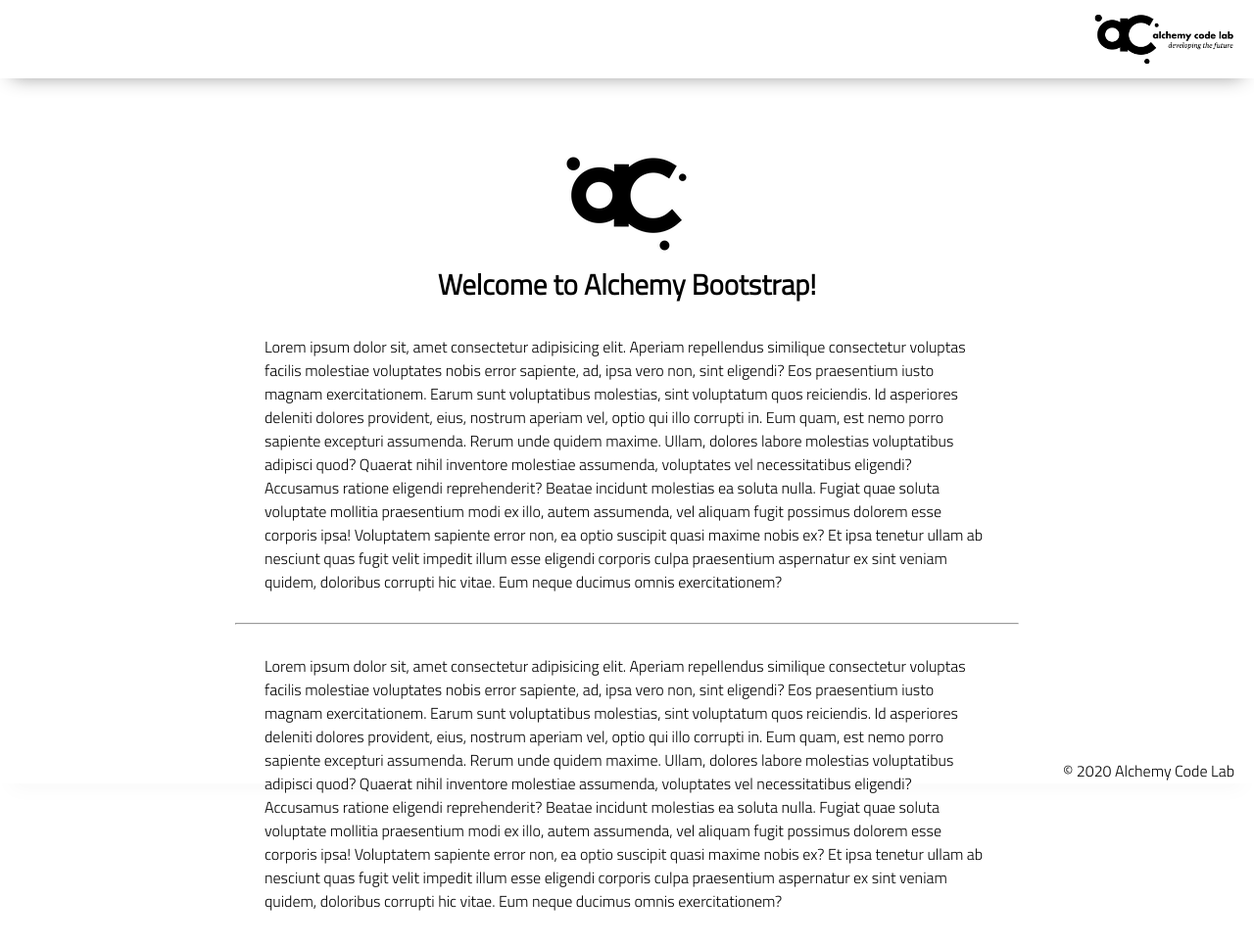
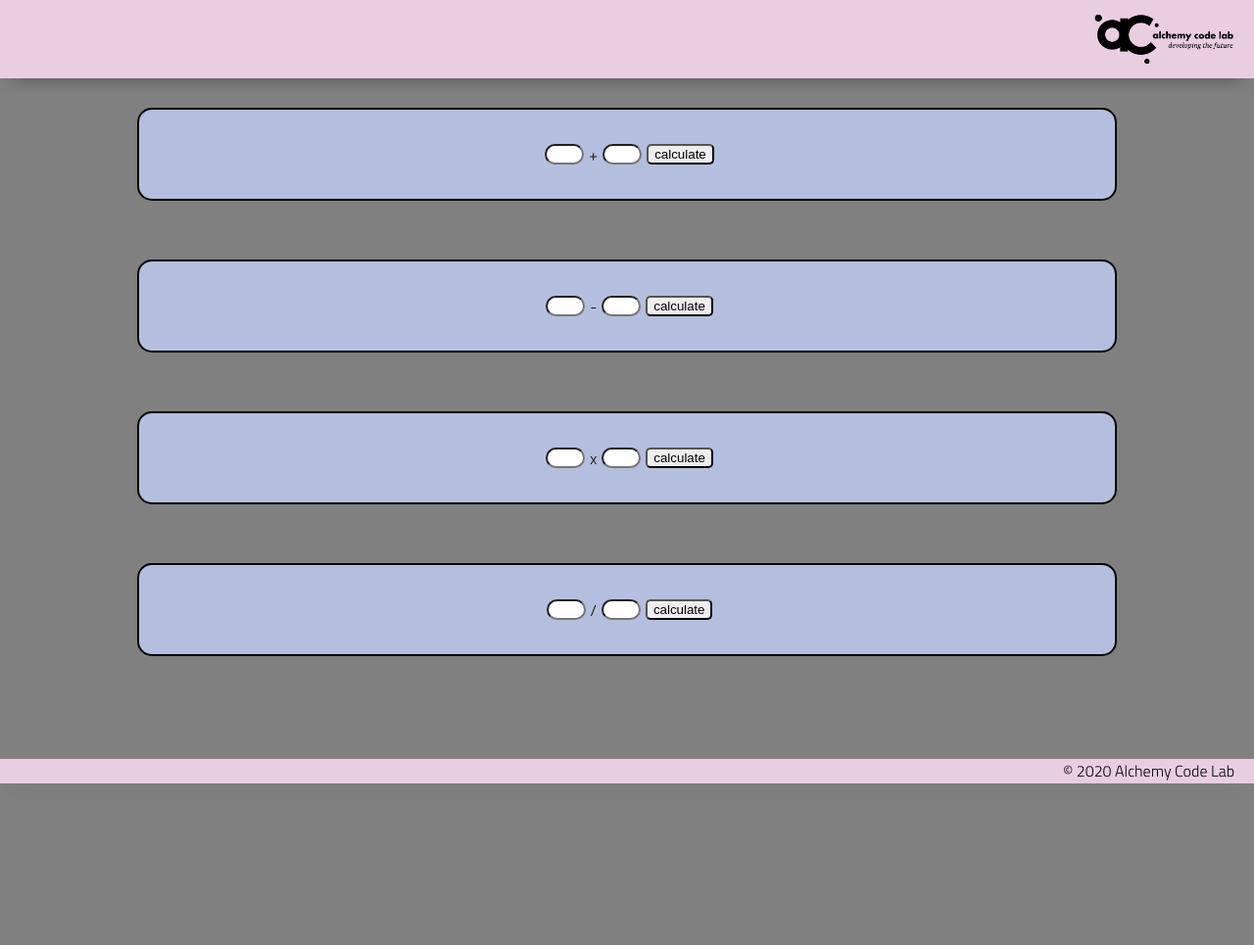
Before and after one commit to mumucodes/lab-03b-calculator, a plain HTML site: page index.html in a window 1280 px wide. Shown: the whole page at 98% size. After the commit the page ends 800 px from the top, so only its background shows below. Drawn offline with Linux system fonts and the light colour scheme.

Commit message:
adding a .jpg

```diff
--- a/app.js
+++ b/app.js
@@ -1,5 +1,48 @@
-// import functions and grab DOM elements
+// get DOM for addition
+const addValue1 = document.getElementById('value1');
+const addValue2 = document.getElementById('value2');
+const addCalculate = document.getElementById('add-calculate');
+const addResults = document.getElementById('add-results');
+// get DOM for subtraction
+const subValue1a = document.getElementById('value1a');
+const subValue2a = document.getElementById("value2a");
+const subCalculate = document.getElementById("subtract-calculate");
+const subResults = document.getElementById("subtract-results");
+// get DOM for multiplication
+const multValue1b = document.getElementById("value1b");
+const multValue2b = document.getElementById("value2b");
+const multCalculate = document.getElementById("multiply-calculate");
+const multResults = document.getElementById("multiply-results");
+// get DOM for division
+const divValue1c = document.getElementById("value1c");
+const divValue2c = document.getElementById("value2c");
+const divCalculate = document.getElementById("divide-calculate");
+const divResults = document.getElementById("divide-results");
 
-// initialize state
+// event listener for button to deliver user results addition
+addCalculate.addEventListener('click', () => {
+    const sum = addValue1.valueAsNumber + addValue2.valueAsNumber;
+    addResults.textContent = sum;
 
-// set event listeners to update state and DOM
+    console.log(addResults);
+})
+// event listener for button to deliver user results subtraction
+subCalculate.addEventListener('click', () => {
+    const sumSub = subValue1a.valueAsNumber - subValue2a.valueAsNumber;
+    subResults.textContent = sumSub;
+
+    console.log(addResults);
+})
+// event listener for button to deliver user results multiplication
+multCalculate.addEventListener('click', () => {
+    const sumMult = multValue1b.valueAsNumber * multValue2b.valueAsNumber;
+    multResults.textContent = sumMult;
+
+    console.log(addResults);
+})
+// event listener for button to deliver user results division
+divCalculate.addEventListener('click', () => {
+    const sumDiv = divValue1c.valueAsNumber / divValue2c.valueAsNumber;
+    divResults.textContent = sumDiv;
+
+})
--- a/index.html
+++ b/index.html
@@ -20,29 +20,35 @@
     </header>
     <main>
         <section class="main-section">
-            <img class="main-logo" src="assets/alchemy-logo.png"/>
-            <h2>
-                Welcome to Alchemy Bootstrap!
-            </h2>
+            <input type="number" id="value1">
+             +
+            <input type="number" id="value2">
+            <button id="add-calculate">calculate</button>
+            <div id="add-results"></div>
+        </section>
+        <section class="main-section">
+            <input type="number" id="value1a">
+            -
+            <input type="number" id="value2a">
+            <button id="subtract-calculate">calculate</button>
+            <div id="subtract-results"></div>
+        </section>
+        <section class="main-section">
+            <input type="number" id="value1b">
+            x
+            <input type="number" id="value2b">
+            <button id="multiply-calculate">calculate</button>
+            <div id="multiply-results"></div>
+        </section>
+        <section class="main-section">
+            <input type="number" id="value1c">
+            /
+            <input type="number" id="value2c">
+            <button id="divide-calculate">calculate</button>
+            <div id="divide-results"></div>
+        </section>
 
-            <content>
-            <p>
-                Lorem ipsum dolor sit, amet consectetur adipisicing elit. Aperiam repellendus similique consectetur voluptas facilis molestiae voluptates nobis error sapiente, ad, ipsa vero non, sint eligendi? Eos praesentium iusto magnam exercitationem.
-                Earum sunt voluptatibus molestias, sint voluptatum quos reiciendis. Id asperiores deleniti dolores provident, eius, nostrum aperiam vel, optio qui illo corrupti in. Eum quam, est nemo porro sapiente excepturi assumenda.
-                Rerum unde quidem maxime. Ullam, dolores labore molestias voluptatibus adipisci quod? Quaerat nihil inventore molestiae assumenda, voluptates vel necessitatibus eligendi? Accusamus ratione eligendi reprehenderit? Beatae incidunt molestias ea soluta nulla.
-                Fugiat quae soluta voluptate mollitia praesentium modi ex illo, autem assumenda, vel aliquam fugit possimus dolorem esse corporis ipsa! Voluptatem sapiente error non, ea optio suscipit quasi maxime nobis ex?
-                Et ipsa tenetur ullam ab nesciunt quas fugit velit impedit illum esse eligendi corporis culpa praesentium aspernatur ex sint veniam quidem, doloribus corrupti hic vitae. Eum neque ducimus omnis exercitationem?
-            </p>
-            <hr />
-            <p>
-                Lorem ipsum dolor sit, amet consectetur adipisicing elit. Aperiam repellendus similique consectetur voluptas facilis molestiae voluptates nobis error sapiente, ad, ipsa vero non, sint eligendi? Eos praesentium iusto magnam exercitationem.
-                Earum sunt voluptatibus molestias, sint voluptatum quos reiciendis. Id asperiores deleniti dolores provident, eius, nostrum aperiam vel, optio qui illo corrupti in. Eum quam, est nemo porro sapiente excepturi assumenda.
-                Rerum unde quidem maxime. Ullam, dolores labore molestias voluptatibus adipisci quod? Quaerat nihil inventore molestiae assumenda, voluptates vel necessitatibus eligendi? Accusamus ratione eligendi reprehenderit? Beatae incidunt molestias ea soluta nulla.
-                Fugiat quae soluta voluptate mollitia praesentium modi ex illo, autem assumenda, vel aliquam fugit possimus dolorem esse corporis ipsa! Voluptatem sapiente error non, ea optio suscipit quasi maxime nobis ex?
-                Et ipsa tenetur ullam ab nesciunt quas fugit velit impedit illum esse eligendi corporis culpa praesentium aspernatur ex sint veniam quidem, doloribus corrupti hic vitae. Eum neque ducimus omnis exercitationem?
-            </p>
 
-        </section>
     </main>
     <footer>
         <div class="copy gutter-right">&copy; 2020 Alchemy Code Lab</div>
--- a/styles/style.css
+++ b/styles/style.css
@@ -1,17 +1,17 @@
 
 body {
-    /* https://coolors.co/generate and click export -> scss to get the colors to copy and paste below*/
-    /* --color1: hsla(349, 69%, 76%, 1);
+    https://coolors.co/generate and click export -> scss to get the colors to copy and paste below*/
+    --color1: hsla(349, 69%, 76%, 1);
     --color2: hsla(207, 67%, 44%, 1);
     --color3: hsla(200, 61%, 56%, 1);
     --color4: hsla(187, 41%, 94%, 1);
     --color5: hsla(170, 28%, 95%, 1); */
-/*
-    /* --color1: hsla(45, 86%, 83%, 1);
+
+    --color1: hsla(45, 86%, 83%, 1);
     --color2: hsla(135, 65%, 98%, 1);
     --color3: hsla(315, 37%, 86%, 1);
     --color4: hsla(45, 73%, 98%, 1);
-    --color5: hsla(224, 40%, 79%, 1); */
+    --color5: hsla(224, 40%, 79%, 1);
 
     --header-height: 80px;
     --shadow: 0px 10px 20px -12px rgba(0,0,0,0.45);
@@ -19,7 +19,7 @@ body {
     --footer-height: 25px;
 
     font-family: 'Titillium Web', sans-serif;
-    background-color: var(--color2);
+    background-color: grey;
 }
 
 main {
@@ -42,7 +42,8 @@ section {
     padding-bottom: var(--gutter);
     margin-top: var(--gutter);
     margin-bottom: var(--gutter);
-    border: solid 2px var(--color1);
+    border: solid 2px black;
+    border-radius: 15px;
 }
 
 header {
@@ -99,6 +100,28 @@ footer {
     box-shadow: var(--shadow);
 }
 
+input {
+    margin: 5px;
+    width: 40px;
+    border-radius: 35px;
+
+
+}
+button {
+    border-radius: 5px;
+}
+
+p {
+    height:20px;
+}
+
+.main-section {
+    display: flex;
+    flex-direction: row;
+    justify-content: center;
+    align-items: center;
+}
+
   @keyframes pulse {
     20% {
       transform: rotate3d(-10, -10, -10, 50deg) scale(1.2);
```
Also changed, not shown: calculator.jpg (added).
